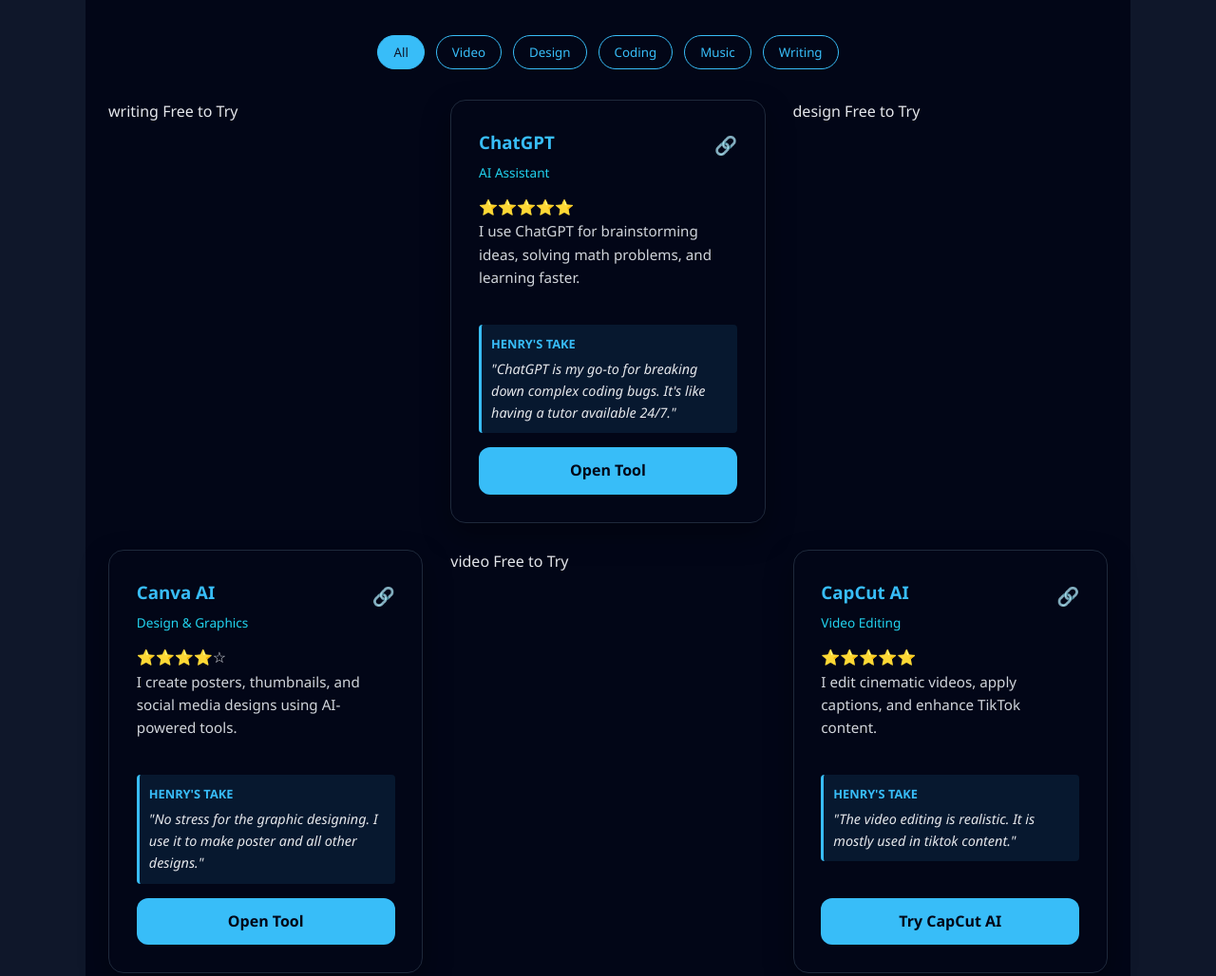
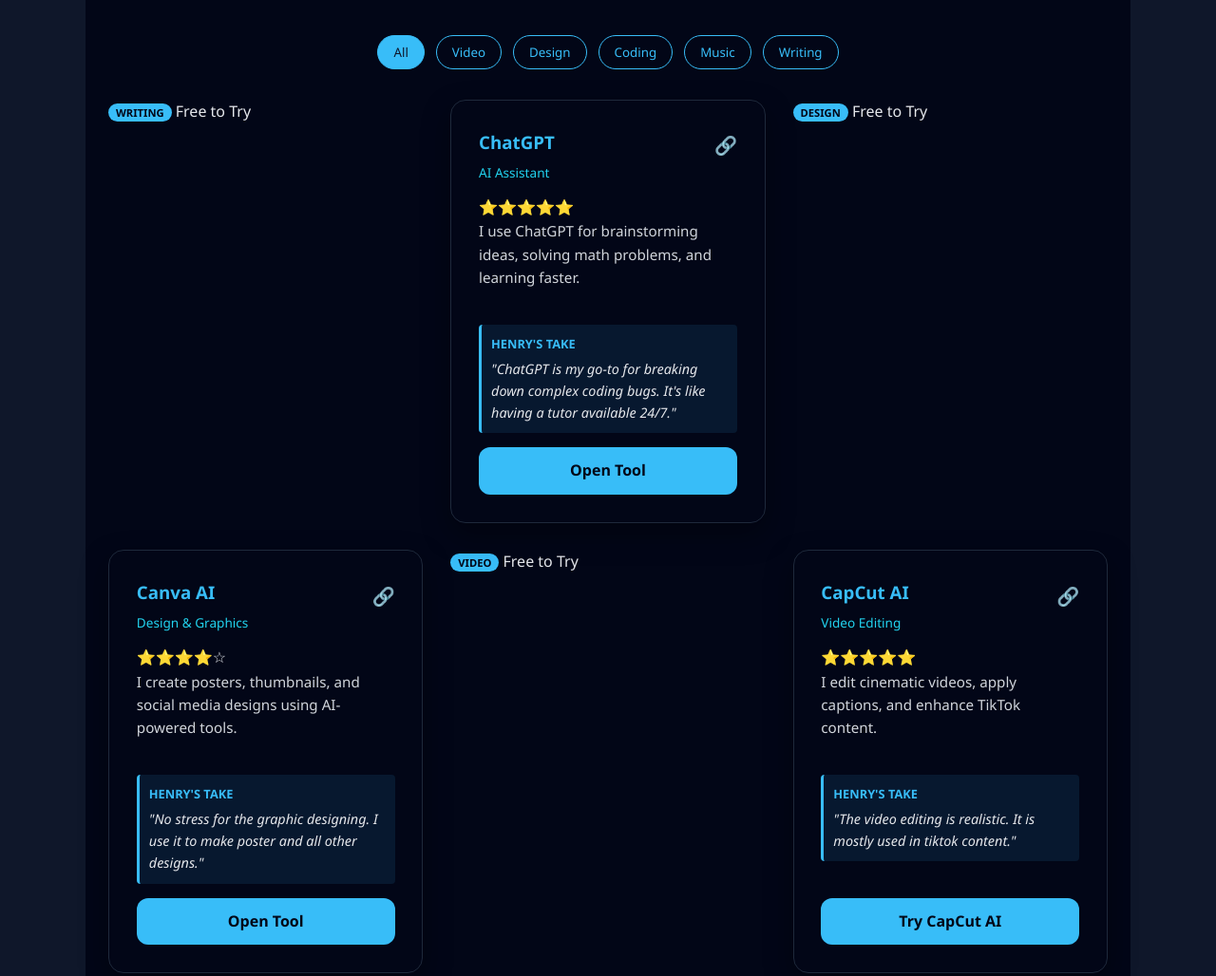
Before and after one commit to musinguzihenryfayol-dev/ai-creative-hub, a plain HTML site: page index.html in a window 1280 px wide. Shown: the part 1535-2563 px from the top of the page at 95% size. Drawn offline with Linux system fonts and the light colour scheme.

Commit message:
Update style.css

```diff
--- a/style.css
+++ b/style.css
@@ -56,7 +56,7 @@
 
 .btn {
   margin-top: 1.2rem;
-  padding: 0.8rem 1.6rem;
+  padding: 1rem 2rem;
   border: 1px solid #38bdf8;
   color: #38bdf8;
   text-decoration: none;
@@ -277,3 +277,12 @@
   position: relative; /* Keeps child elements contained */
   width: 100%;
 }
+.category-badge {
+  background: var(--accent);
+  color: var(--bg-card);
+  font-size: 0.7rem;
+  padding: 2px 8px;
+  border-radius: 10px;
+  text-transform: uppercase;
+  font-weight: bold;
+}
```
